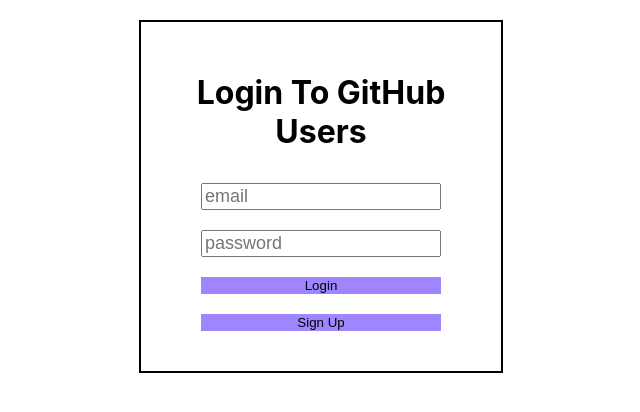
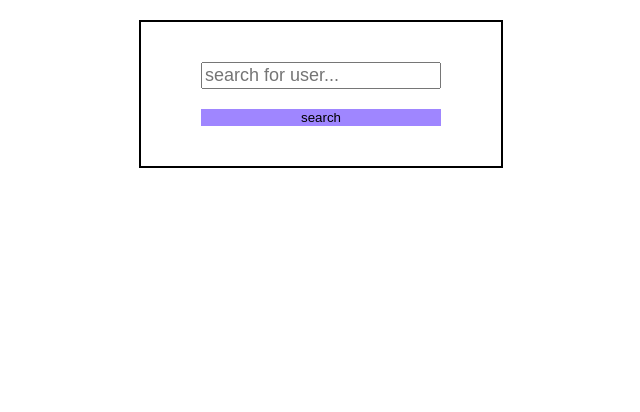
Before and after one commit to github-user-breakdown-2/front-end, a React (Create React App) app in the folder github-user-breakdown/: page /github-users in a window 1280 px wide. Shown: the top 412 px of the page, without its empty margins (319-959 px from the left). Built offline with nearby package versions, Linux system fonts and the light colour scheme; sample sign-in values are in the browser's storage.

Commit message:
mapping out users to display as cards

```diff
--- a/github-user-breakdown/src/App.js
+++ b/github-user-breakdown/src/App.js
@@ -9,7 +9,7 @@
     return (
       <Router>
         <div className="App">
-          <Route path="/" component={LoginPage} />
+          <Route exact path="/" component={LoginPage} />
           <PrivateRoute exact path="/github-users" component={GithubUsers} />
         </div>
       </Router>
--- a/github-user-breakdown/src/actions/index.js
+++ b/github-user-breakdown/src/actions/index.js
@@ -13,13 +13,15 @@
   console.log(creds);
   axios
     .post("https://github-user-breakdown-app.herokuapp.com/api/login", creds)
-    .then(res => console.log(res))
-    .catch(err => console.log(err.response));
+    .then(res => {
+      localStorage.setItem("token", res.data.token);
+      dispatch({ type: LOGIN_SUCCESS, payload: res.data.token });
+    })
+    .catch(err => dispatch({ type: LOGIN_FAIL, payload: err.response.data }));
 };
 
-// {localStorage.setItem("token", res.data); dispatch({ type: LOGIN_SUCCESS, payload: res.data }
-// dispatch({ type: LOGIN_FAIL, payload: err.response.data })
-
+//
+//
 // REGISTER
 
 export const REGISTER_START = "REGISTER_START";
@@ -31,7 +33,9 @@
   axios
     .post(`${apiDomain}/api/register`, creds)
     .then(res => dispatch({ type: REGISTER_SUCCESS, payload: res.data }))
-    .catch(err => dispatch({ type: REGISTER_FAIL, payload: err.response.message }));
+    .catch(err =>
+      dispatch({ type: REGISTER_FAIL, payload: err.response.message })
+    );
 };
 
 //
@@ -41,17 +45,37 @@
 export const FETCH_USER_SUCCESS = "FETCH_SUCCESS";
 export const FETCH_USER_FAIL = "FETCH_FAIL";
 
-export const getUserData = () => dispatch => {
+export const getUserData = user => dispatch => {
   dispatch({ type: FETCH_USER_START });
+  // user = {username: user}
+  console.log(user);
+  axios.get(`https://api.github.com/search/users?q=${user}`)
+    .then(res => dispatch({ type: FETCH_USER_SUCCESS, payload: res.data.items.filter(u => u.login === user)}))
+    .catch(err => dispatch({ type: FETCH_USER_FAIL, payload: err.response}));
+};
+
+//{dispatch({ type: FETCH_USER_SUCCESS, payload: res.data }})
+//{dispatch({ type: FETCH_USER_FAIL, payload: err.response });}
+
+// const users = await axios.get(
+//   `https://api.github.com/search/users?q=${username}`
+// );
+// const usersCompressed = users.data.items.map(
+//   user => (user = { login: user.login, html_url: user.html_url })
+// );
+
+// const users = await axios.get(`https://api.github.com/search/users?q=${user}`);
+// const usersCompressed = users.data.items.map(user => (user = user.login));
+
+
+export const DELETE_USER_START = "DELETE_USER_START";
+export const DELETE_USER_SUCCESS = "DELETE_USER_SUCCESS";
+export const DELETE_USER_FAIL = "DELETE_USER_FAIL";
+
+export const deleteUser = id => dispatch => {
+  dispatch({ type: DELETE_USER_START });
   axios
-    .get("http://localhost:5000/api/friends", {
-      headers: { Authorization: localStorage.getItem("token") }
-    })
-    .then(res => {
-      dispatch({ type: FETCH_USER_SUCCESS, payload: res.data });
-    })
-    .catch(err => {
-      console.log("call failed: ", err.response);
-      dispatch({ type: FETCH_USER_FAIL, payload: err.response });
-    });
-};
+  .delete(`${apiDomain}/users/${id}`)
+  .then(res => dispatch({ type: DELETE_USER_SUCCESS, payload: res.data}))
+  .catch(err => dispatch({ type: DELETE_USER_FAIL, payload: err}))
+}
--- a/github-user-breakdown/src/auth/LoginPage.js
+++ b/github-user-breakdown/src/auth/LoginPage.js
@@ -53,13 +53,15 @@
   // login = e => {
   //   e.preventDefault();
   //   this.props.login(this.state.credentials).then(() => {
-  //     this.props.history.push("/friends-list");
+  //     this.props.history.push("/github-users");
   //   });
   // };
 
   login = e => {
     e.preventDefault();
-    this.props.login(this.state.credentials);
+    this.props
+    .login(this.state.credentials);
+    this.props.history.push('/github-users');
   };
 
   register = e => {
--- a/github-user-breakdown/src/components/GithubUsers.js
+++ b/github-user-breakdown/src/components/GithubUsers.js
@@ -1,16 +1,100 @@
-import React from 'react';
-import { connect } from 'react-redux'
+import React from "react";
+import { connect } from "react-redux";
+import styled from "styled-components";
+import { getUserData } from "../actions";
 
-const GithubUsers = props => {
-  return (
-    <div>
-      {props.test}
-    </div>
-  )
+const Wrapper = styled.div`
+  text-align: center;
+  display: flex;
+  flex-direction: column;
+  justify-content: center;
+  align-items: center;
+  border: 2px solid black;
+  max-width: 300px;
+  margin: 20px auto;
+  padding: 30px;
+
+  form {
+    display: flex;
+    flex-direction: column;
+
+    input {
+      margin: 10px 0;
+      font-size: 18px;
+    }
+
+    button {
+      margin: 10px 0;
+      border: none;
+      background-color: #9f86ff;
+      cursor: pointer;
+    }
+  }
+`;
+
+const UserCard = styled.div `
+max-width: 200px;
+border: 2px solid black;
+border-radius: 10px;
+margin: 10px;
+padding: 20px;
+
+img {
+  max-width: 100px;
 }
 
-const mapStateToProps = state => ({
-  test: state.data
-})
+`
 
-export default connect (mapStateToProps, {})(GithubUsers)
+class GithubUsers extends React.Component {
+  state = {
+    user: ""
+  };
+
+  handleChange = e => {
+    this.setState({ [e.target.name]: e.target.value });
+  };
+
+  handleSubmit = e => {
+    e.preventDefault();
+    this.props.getUserData(this.state.user);
+  };
+
+  render() {
+    return (
+      <>
+        <Wrapper>
+          <form onSubmit={this.handleSubmit}>
+            <input
+              type="text"
+              name="user"
+              value={this.state.user}
+              onChange={this.handleChange}
+              placeholder="search for user..."
+            />
+            <button> search </button>
+          </form>
+        </Wrapper>
+        <>
+          {this.props.users.map(user =>
+            user.map(user => (
+              <UserCard key={user.id}>
+                <button> X </button>
+                <div> {user.login} </div>
+                <img src={user.avatar_url} alt="" />
+              </UserCard>
+            ))
+          )}
+        </>
+      </>
+    );
+  }
+}
+
+const mapStateToProps = ({ users }) => ({
+  users
+});
+
+export default connect(
+  mapStateToProps,
+  { getUserData }
+)(GithubUsers);
--- a/github-user-breakdown/src/components/PrivateRoute.js
+++ b/github-user-breakdown/src/components/PrivateRoute.js
@@ -15,7 +15,7 @@
                 token && errorStatusCode !== 403 ? (
                     <Component {...props} />
                     ) : (
-                        <Redirect to='/login' />
+                        <Redirect to='/' />
                     )
             }
         />
--- a/github-user-breakdown/src/reducers/index.js
+++ b/github-user-breakdown/src/reducers/index.js
@@ -15,7 +15,7 @@
   fetching: false,
   registering: false,
   loggingIn: false,
-  token: localStorage.getItem('token'),
+  token: localStorage.getItem("token"),
   error: null
 };
 
@@ -58,25 +58,25 @@
         loggingIn: false,
         error: action.payload
       };
-      case FETCH_USER_START:
+    case FETCH_USER_START:
       return {
         ...state,
         error: null,
         fetching: true
-      }
-      case FETCH_USER_SUCCESS:
+      };
+    case FETCH_USER_SUCCESS:
       return {
         ...state,
         error: null,
         fetching: false,
-        users: action.payload
-      }
-      case FETCH_USER_FAIL:
+        users: [...state.users, action.payload]
+      };
+    case FETCH_USER_FAIL:
       return {
         ...state,
         fetching: false,
         error: action.payload
-      }
+      };
     default:
       return state;
   }
```
